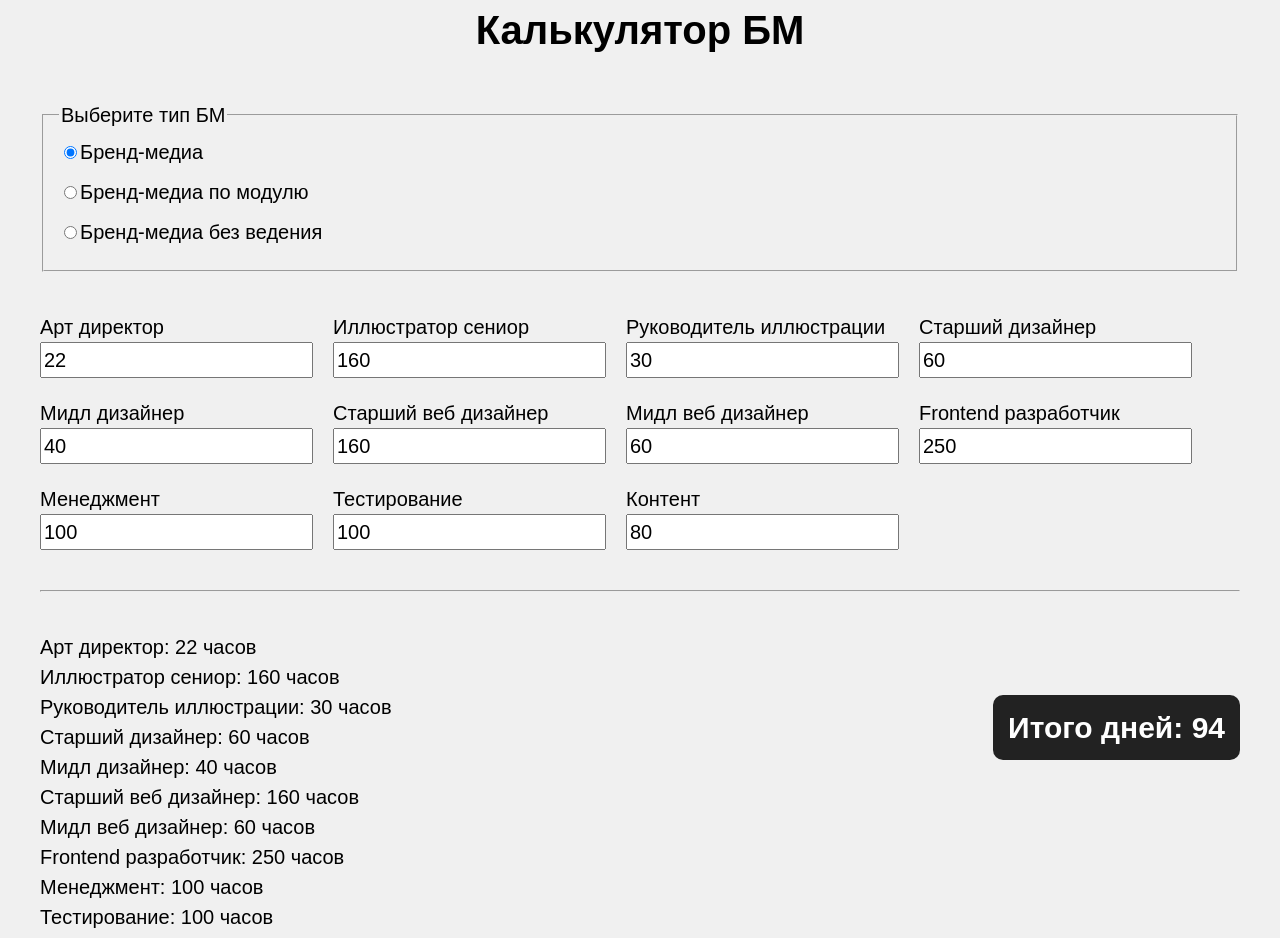
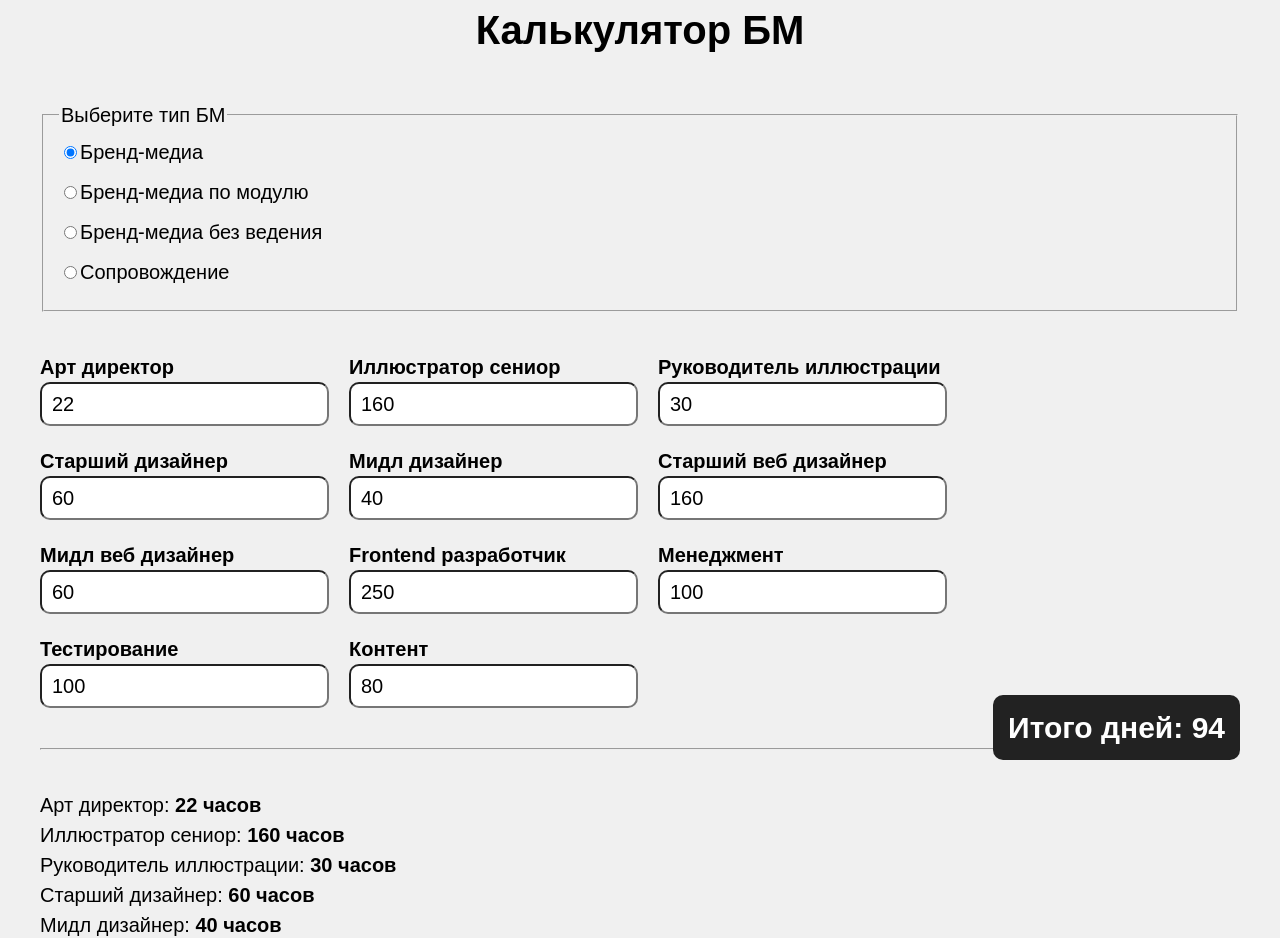
Before and after one commit to Veuder/bm-calculator, a React (Create React App) app: page / in a window 1280 px wide. Shown: the top 938 px of the page. Built offline with nearby package versions, Linux system fonts and the light colour scheme.

Commit message:
add month filed

```diff
--- a/src/components/bm-calculator/BmCalculator.jsx
+++ b/src/components/bm-calculator/BmCalculator.jsx
@@ -4,16 +4,27 @@ import { useState } from 'react'
 import ResultHours from '../result-hours/ResultHours'
 import TypeOfBm from '../type-of-bm/TypeOfBm'
 import ResultDays from '../result-days/ResultDays'
+import MonthField from '../month-field/MonthField'
 const BmCalculator = () => {
   const [data, setData] = useState(hours)
   const [bm, setBm] = useState('bmHours')
+  const [month, setMonth] = useState(9)
+  const isPromotion = bm === 'promotionHours'
+  console.log(isPromotion)
   return (
     <>
       <TypeOfBm setBm={setBm} bm={bm} />
       <TeamList setData={setData} data={data} bm={bm} />
+      {isPromotion && <MonthField month={month} setMonth={setMonth} />}
+
       <hr />
-      <ResultHours data={data} bm={bm} />
-      <ResultDays data={data} bm={bm} />
+      <ResultHours
+        data={data}
+        bm={bm}
+        month={month}
+        isPromotion={isPromotion}
+      />
+      <ResultDays data={data} bm={bm} month={month} isPromotion={isPromotion} />
     </>
   )
 }
--- /dev/null
+++ b/src/components/month-field/MonthField.jsx
@@ -0,0 +1,19 @@
+import Input from '../UI/input/Input'
+
+const MonthField = ({ month, setMonth }) => {
+  return (
+    <section className="month-count">
+      <div className="team-item">
+        <label htmlFor="monthCount">Месяцев сопровождения: </label>
+        <Input
+          type="number"
+          value={month}
+          id="monthCount"
+          onChange={(e) => setMonth(e.target.value)}
+        />
+      </div>
+    </section>
+  )
+}
+
+export default MonthField
--- a/src/components/result-days/ResultDays.jsx
+++ b/src/components/result-days/ResultDays.jsx
@@ -1,4 +1,4 @@
-const ResultDays = ({ data, bm }) => {
+const ResultDays = ({ data, bm, isPromotion }) => {
   const calculateDays = () => {
     let resultHours = 0
     data.forEach((element) => {
@@ -6,7 +6,7 @@ const ResultDays = ({ data, bm }) => {
         resultHours += +element[bm]
       }
     })
-    return Math.ceil(resultHours / 8)
+    return isPromotion ? 0 : Math.ceil(resultHours / 8)
   }
   return <h2 className="result-days">Итого дней: {calculateDays()}</h2>
 }
--- a/src/components/result-hours/ResultHours.jsx
+++ b/src/components/result-hours/ResultHours.jsx
@@ -1,10 +1,20 @@
-const ResultHours = ({ data, bm }) => {
+const ResultHours = ({ data, bm, month, isPromotion }) => {
+  let hoursCount = 0
   return (
     <section>
       <ul className="result-hours">
-        {data.map((member) => (
-          <li key={member.id}>{member.name + ': ' + member[bm] + ' часов'}</li>
-        ))}
+        {data.map((member) => {
+          return (
+            <li key={member.id}>
+              {member.name + ': '}
+              {isPromotion ? (
+                <span>{member[bm] * month + ' часов'}</span>
+              ) : (
+                <span>{member[bm] + ' часов'}</span>
+              )}
+            </li>
+          )
+        })}
       </ul>
     </section>
   )
--- a/src/components/type-of-bm/TypeOfBm.jsx
+++ b/src/components/type-of-bm/TypeOfBm.jsx
@@ -43,6 +43,18 @@ const TypeOfBm = ({ bm, setBm }) => {
             Бренд-медиа без ведения
           </label>
         </div>
+
+        <div className="type-of-bm__item">
+          <input
+            type="radio"
+            id="promotionHours"
+            name="type"
+            value="promotionHours"
+            checked={bm === 'promotionHours'}
+            onChange={onOptionChange}
+          />
+          <label htmlFor="promotionHours">Сопровождение</label>
+        </div>
       </fieldset>
     </section>
   )
--- a/src/styles/App.scss
+++ b/src/styles/App.scss
@@ -54,4 +54,21 @@ h1 {
 .team-item {
   display: flex;
   flex-direction: column;
+
+  input {
+    padding: 5px 10px;
+    border-radius: 10px;
+  }
+
+  label {
+    font-weight: bold;
+  }
 }
+
+.result-hours {
+  li {
+    span {
+      font-weight: bold;
+    }
+  }
+}
```
